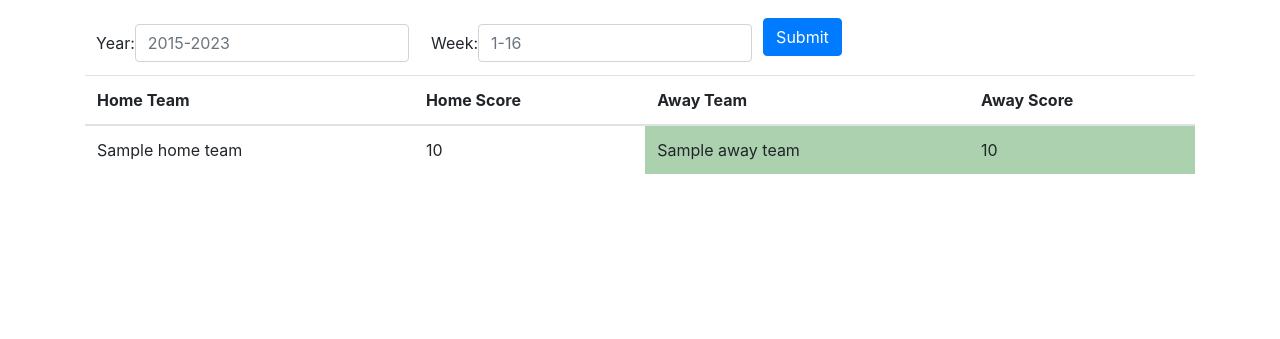
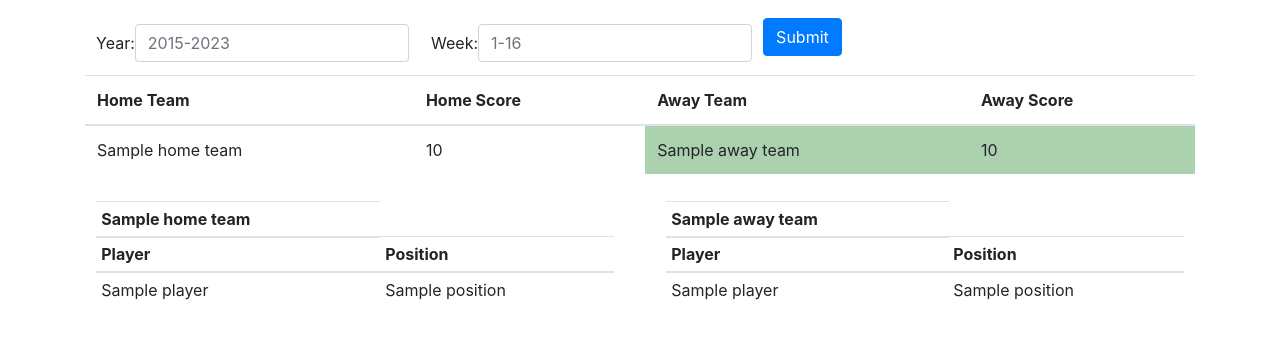
Before and after one commit to TheHalfOffHero/primetime_utils, a Flask app: template src/templates/index.html in a window 1280 px wide. Shown: the top 339 px of the page. Run offline with Flask 3, Linux system fonts and the light colour scheme; the template is opened without the code that fills it: most values are stand-ins (such as "Sample title", 1, 10 or a date in 2020); some libraries are stand-ins or nearby versions.

Commit message:
added roster display to page

```diff
--- a/src/app.py
+++ b/src/app.py
@@ -15,7 +15,6 @@ def index():
 
     league = getLeague(matchupYear)
     matchupData = getMatchupWeek(league, matchupWeek)
-
     return render_template('index.html', matchupData=matchupData)
   else:
     return render_template('index.html', matchupData=matchupData)
--- a/src/static/css/main.css
+++ b/src/static/css/main.css
@@ -5,3 +5,6 @@ body {
 div {
   margin: 1%;
 }
+.hidden {
+  display: none;
+}
--- a/src/templates/index.html
+++ b/src/templates/index.html
@@ -4,6 +4,8 @@
 {% endblock head %}
 
 {% block body %}
+
+
   <div class="container">
     <form class="form-inline" action="{{ url_for('index') }}" method="POST">
       <div class="form-group">
@@ -17,8 +19,10 @@
       <button type="submit" class="btn btn-primary">Submit</button>
     </form>
   </div>
+
+
   <div class="container">
-    <table class="table">
+    <table class="table table-hover">
       <thead>
         <tr>
           <th scope="col">Home Team</th>
@@ -29,7 +33,7 @@
       </thead>
       <tbody>
       {% for game in matchupData %}
-        <tr>
+        <tr id="{{loop.index}}">
           {% if  game.home_score > game.away_score %}
             <td style="background-color: #ACD1AF" >{{ game.home_team.team_name }}</td>
             <td style="background-color: #ACD1AF" >{{ game.home_score }}</td>
@@ -46,4 +50,50 @@
     </tbody>
     </table>
   </div>
+
+  <div class="container">
+    {% for game in matchupData %}
+    <div class="row" id="roster_matchup_{{loop.index}}">
+      <div class="col">
+        <table class="table table-sm">
+          <thead>
+            <th>{{ game.home_team.team_name }}</th>
+          </thead>
+          <thead>
+            <th scope="col">Player</th>
+            <th scope="col">Position</th>
+          </thead>
+          <tbody>
+            {% for player in game.home_team.roster %}
+            <tr>
+              <td> {{ player.name }} </td>
+              <td> {{ player.position }} </td>
+            </tr>
+            {% endfor %}
+          </tbody>
+        </table>
+      </div>
+      <div class="col">
+        <table class="table table-sm">
+          <thead>
+            <th>{{ game.away_team.team_name }}</th>
+          </thead>
+          <thead>
+            <th>Player</th>
+            <th>Position</th>
+          </thead>
+          <tbody>
+            {% for player in game.away_team.roster %}
+            <tr>
+              <td> {{ player.name }} </td>
+              <td> {{ player.position }} </td>
+            </tr>
+            {% endfor %}
+          </tbody>
+        </table>
+      </div>
+    </div>
+    {% endfor %}
+  </div>
+
 {% endblock body %}
--- a/src/utilities.py
+++ b/src/utilities.py
@@ -42,6 +42,14 @@ def getMatchupWeek(league, week):
   except:
     print(f'Unable to get scoreboard for week {week}')
 
+def getBoxScoresWeek(league, week):
+  try:
+    boxScores = league.box_scores(week)
+    return boxScores
+  except:
+    print(f'unable to get box scores for week {week}')
+
+
 '''
     Gets all the scoreboards for the year and returns a list of all weeks
     There are 17 weeks in our fantasy season and we start at week 1
@@ -53,6 +61,6 @@ def getMatchupYear(league):
     allMatchups.append(currentMatchup)
   return allMatchups
 
-league = getLeague(2021)
-getMatchupWeek(league, 1)
+league = getLeague(2017)
+matchups = getMatchupWeek(league, 1)
 print("done")
```
